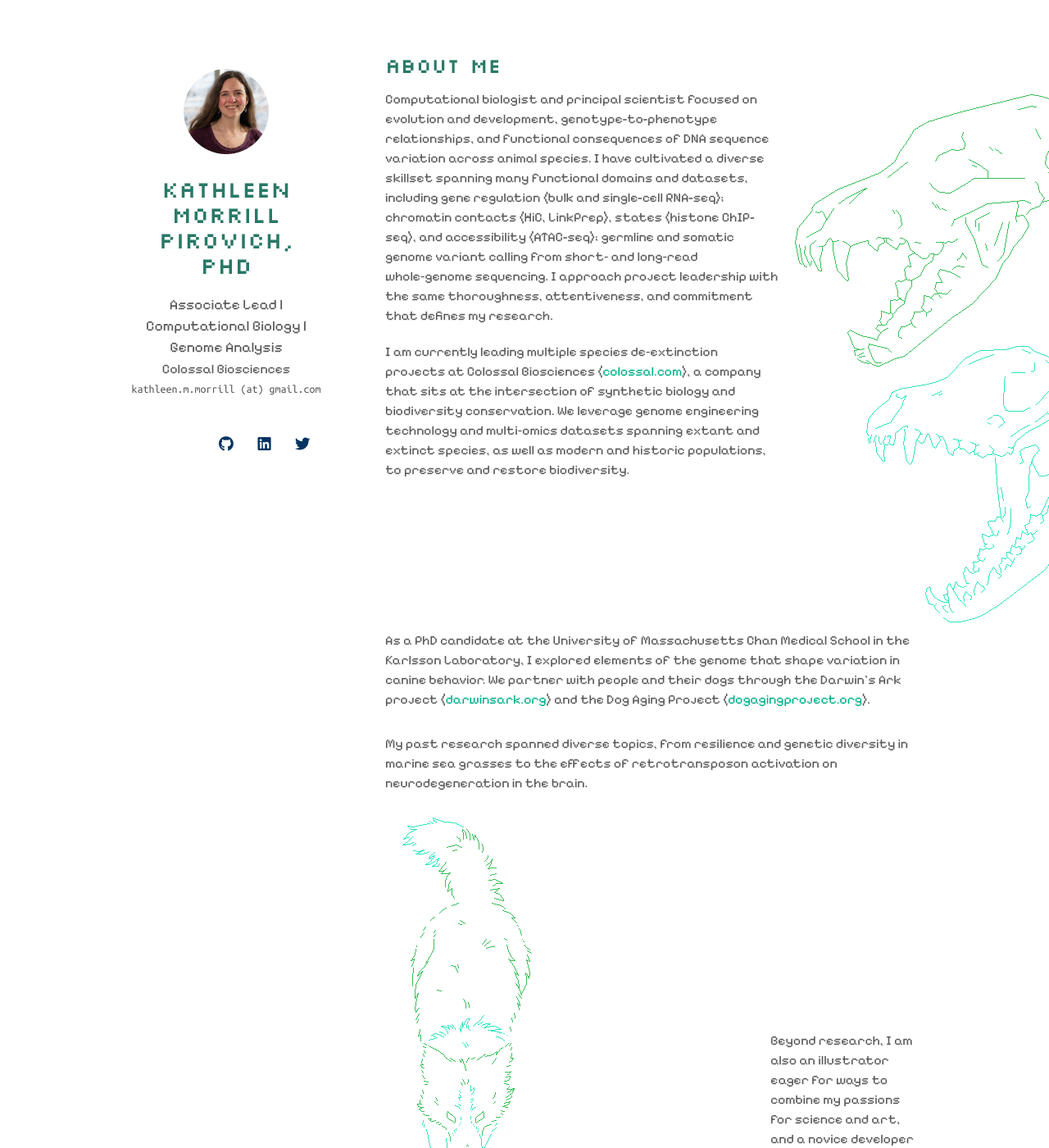
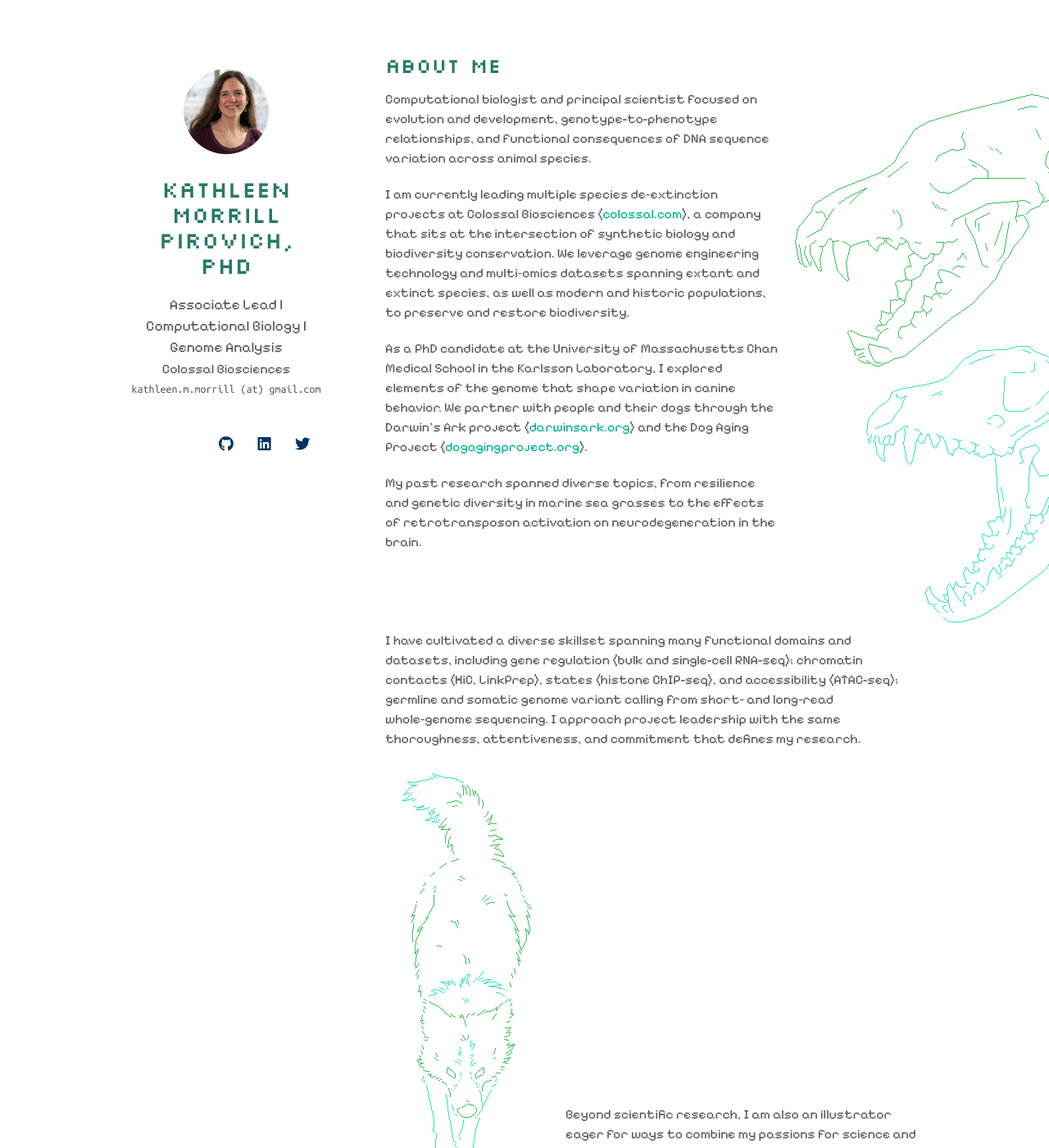
Before and after one commit to tabbzi/tabbzi.github.io, a Jekyll site: the page built from index.md, in a window 1280 px wide and 1400 px high. Shown: the whole window at 82% size. Built offline with Jekyll 4.4.1, drawn with Linux system fonts in a browser that asks for light colours; nearby versions of some CDN libraries; a style sheet for code colours, icons or effects is not loaded; our own code applies the rules of GitHub Pages for plain Markdown files; some of the changed text lies outside the part shown.

Commit message:
Update index.md

```diff
--- a/index.md
+++ b/index.md
@@ -9,28 +9,32 @@ layout: homepage
     <div style="display: flex; align-items: flex-start; gap: 20px;">
         <div style="flex: 1;">
             <p>
-                Computational biologist and principal scientist focused on evolution and development, genotype-to-phenotype relationships, and functional consequences of DNA sequence variation across animal species. I have cultivated a diverse skillset spanning many functional domains and datasets, including gene regulation (bulk and single-cell RNA-seq); chromatin contacts (HiC, LinkPrep), states (histone ChIP-seq), and accessibility (ATAC-seq); germline and somatic genome variant calling from short‑ and long‑read whole‑genome sequencing. I approach project leadership with the same thoroughness, attentiveness, and commitment that defines my research.
+                Computational biologist and principal scientist focused on evolution and development, genotype-to-phenotype relationships, and functional consequences of DNA sequence variation across animal species.
             </p>
 
             <p>
                 I am currently leading multiple species de‑extinction projects at Colossal Biosciences (<a href="https://colossal.com/">colossal.com</a>), a company that sits at the intersection of synthetic biology and biodiversity conservation. We leverage genome engineering technology and multi‑omics datasets spanning extant and extinct species, as well as modern and historic populations, to preserve and restore biodiversity.
+            </p>
+
+            <p>
+            As a PhD candidate at the University of Massachusetts Chan Medical School in the Karlsson Laboratory, I explored elements of the genome that shape variation in canine behavior. We partner with people and their dogs through the Darwin's Ark project (<a href="https://darwinsark.org/">darwinsark.org</a>) and the Dog Aging Project (<a href="https://dogagingproject.org">dogagingproject.org</a>).
+            </p>
+
+            <p>
+            My past research spanned diverse topics, from resilience and genetic diversity in marine sea grasses to the effects of retrotransposon activation on neurodegeneration in the brain.
             </p>
         </div>
         <img src="./assets/img/graphic_ColossalBiosciences.gif" style="max-width: none !important; flex-shrink: 0; margin-right: -250px; z-index: 1;" />
     </div>
 
     <p>
-        As a PhD candidate at the University of Massachusetts Chan Medical School in the Karlsson Laboratory, I explored elements of the genome that shape variation in canine behavior. We partner with people and their dogs through the Darwin's Ark project (<a href="https://darwinsark.org/">darwinsark.org</a>) and the Dog Aging Project (<a href="https://dogagingproject.org">dogagingproject.org</a>).
-    </p>
-
-    <p>
-        My past research spanned diverse topics, from resilience and genetic diversity in marine sea grasses to the effects of retrotransposon activation on neurodegeneration in the brain.
+        I have cultivated a diverse skillset spanning many functional domains and datasets, including gene regulation (bulk and single-cell RNA-seq); chromatin contacts (HiC, LinkPrep), states (histone ChIP-seq), and accessibility (ATAC-seq); germline and somatic genome variant calling from short‑ and long‑read whole‑genome sequencing. I approach project leadership with the same thoroughness, attentiveness, and commitment that defines my research.
     </p>
 
     <div style="display: flex; align-items: flex-end; gap: 20px;">
-        <img src="./assets/img/graphic_UMassMedical.gif" style="max-width: none !important; flex-shrink: 0; margin-right: 250px; z-index: 1;" />
+        <img src="./assets/img/graphic_UMassMedical.gif" style="max-width: none !important; flex-shrink: 0; margin-right: 25x; z-index: 1;" />
         <div style="flex: 1;">
-            Beyond research, I am also an illustrator eager for ways to combine my passions for science and art, and a novice developer for virtual life games and interactive tool development in my free time.
+            Beyond scientific research, I am also an illustrator eager for ways to combine my passions for science and art, and a novice developer for virtual life games and interactive tool development in my free time.
         </div>
     </div>
 </div>
```
